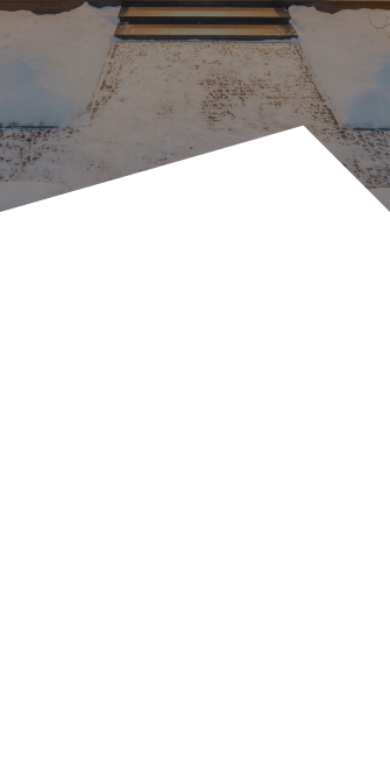
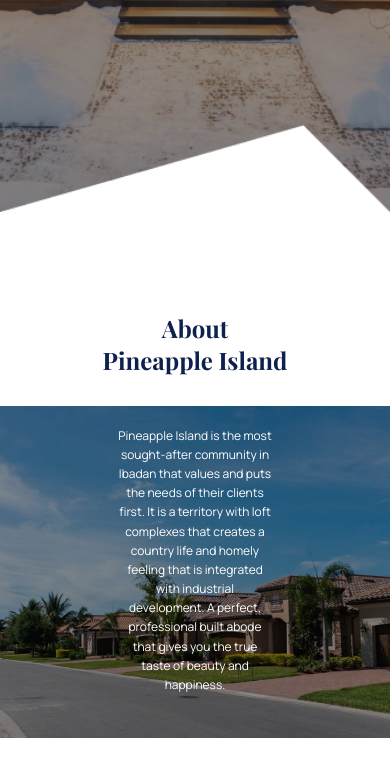
Before and after one commit to OlegNestayko/Island, a plain HTML site: page index.html in a window 390 px wide. Shown: the part 607-1384 px from the top of the page. Before the commit the page ends 1069 px from the top, so only its background shows below. Drawn offline with nearby package versions, Linux system fonts and the light colour scheme.

Commit message:
Added 'About' section and styles css.

```diff
--- a/index.html
+++ b/index.html
@@ -32,7 +32,7 @@
 				<nav class="header__menu">
 					<ul class="header__list list">
 						<li class="header__item">
-							<a href="" class="header__link link">About Us</a>
+							<a href="#about" class="header__link link">About Us</a>
 						</li>
 						<li class="header__item">
 							<a href="" class="header__link link">What we do</a>
@@ -52,7 +52,7 @@
 			<section class="hero">
 				<div class="hero-container">
 					<div class="hero-desc">
-						<h1 class="hero__title">Pineapple Island:
+						<h1 class="hero__title title">Pineapple Island:
 							GenZ and Millenial
 							Abode</h1>
 						<p class="hero__text">a community that gives you a taste of happiness, a place you'll love to live and
@@ -63,7 +63,21 @@
 					<img src="./Img/main/hero/hose-mobile.png" alt="house" class="hero__img img-mobile" width="400">
 				</div>
 			</section>
-			<section></section>
+			<!-- About section -->
+			<section id="about" class="about">
+				<div class="about__container">
+					<h2 class="about__title title"><span>About</span> Pineapple Island</h2>
+					<div class="about__content">
+						<img src="./Img/main/about/house.jpg" alt="house" class="about__img" width="500">
+						<p class="about__text">Pineapple Island is the most sought-after community in Ibadan that values and
+							puts the needs of their clients first. It
+							is a territory with loft complexes that creates a country life and homely feeling that is
+							integrated with industrial
+							development. A perfect, professional built abode that gives you the true taste of beauty and
+							happiness.</p>
+					</div>
+				</div>
+			</section>
 			<section></section>
 			<section></section>
 			<section></section>
--- a/sass/styles.scss
+++ b/sass/styles.scss
@@ -55,6 +55,12 @@ body {
 
 .list {
   list-style: none;
+}
+
+.title {
+  font-family: $title-ff;
+  font-weight: $title-fw;
+  font-size: $title-fz;
 }
 
 /* ---------------------------------------- */
@@ -340,12 +346,15 @@ body {
 
     background-color: $accent;
   }
+
   .back-top {
     position: fixed;
+    z-index: 20;
+
+    width: 100%;
     height: 70px;
-    width: 100%;
+
     background-color: $main-light;
-    z-index: 20;
   }
 }
 
@@ -371,6 +380,7 @@ body {
   top: 70px;
   left: $ident_0;
   z-index: 15;
+
   transform: translateY(0);
   transition: all 0.8s ease;
 }
@@ -384,9 +394,6 @@ body {
   &__title {
     margin-bottom: $ident_20;
 
-    font-family: $title-ff;
-    font-weight: $title-fw;
-    font-size: $title-fz;
     color: $main-light;
   }
 
@@ -403,10 +410,12 @@ body {
     max-width: 100%;
   }
 }
+
 .hero-container {
   display: flex;
   justify-content: end;
 }
+
 .hero-desc {
   position: absolute;
   top: 275px;
@@ -437,16 +446,12 @@ body {
       text-align: center;
     }
 
-    // .hero__text
-
-    &__text {
-    }
-
     // .hero__img
 
     &__img {
       position: relative;
       z-index: -10;
+
       width: 100%;
 
       filter: brightness(58%);
@@ -454,33 +459,37 @@ body {
   }
   .hero-container {
     padding-top: 70px;
+
     display: block;
   }
   .hero-desc {
+    top: 50%;
+    left: 50%;
     z-index: 5;
 
-    top: 50%;
-    left: 50%;
+    background-color: transparent;
+
     transform: translateX(-50%);
-    background-color: transparent;
   }
 }
 @media (max-width: 991px) {
   .hero {
+    margin-bottom: 150px;
     // .hero__title
 
     &__title {
+      padding: 0;
+
+      display: inline-block;
+      width: 300px;
+
       font-size: 26px;
-      padding: 0;
-      width: 300px;
-      display: inline-block;
     }
 
     // .hero__img
 
     &__img {
       -webkit-mask-position-x: 640px;
-      // object-fit: contain;
     }
   }
 
@@ -490,57 +499,37 @@ body {
 
   .hero-desc {
     top: 20%;
+
     text-align: center;
   }
 }
 
 @media (max-width: 767px) {
   .hero {
-    // .hero__title
-
-    &__title {
-    }
-
     // .hero__text
 
     &__text {
       font-size: 14px;
     }
-
-    // .hero__img
-
-    &__img {
-    }
   }
 
-  .hero-container {
-  }
+  @media (max-width: 480px) {
+    .hero {
+      margin-bottom: 100px;
 
-  .hero-desc {
-  }
-}
+      // .hero__text
 
-@media (max-width: 480px) {
-  .hero {
-    // .hero__title
+      &__text {
+        font-size: 14px;
+        text-align: center;
+      }
 
-    &__title {
+      // .hero__img
+
+      &__img {
+        object-fit: cover;
+      }
     }
-
-    // .hero__text
-
-    &__text {
-      text-align: center;
-      font-size: 14px;
-    }
-
-    // .hero__img
-
-    &__img {
-      object-fit: cover;
-    }
-  }
-  .hero-container {
   }
 
   .hero-desc {
@@ -550,11 +539,6 @@ body {
 
 @media (max-width: 400px) {
   .hero {
-    // .hero__title
-
-    &__title {
-    }
-
     // .hero__text
 
     &__text {
@@ -566,9 +550,6 @@ body {
     &__img {
       display: none;
     }
-  }
-
-  .hero-container {
   }
 
   .hero-desc {
@@ -594,3 +575,150 @@ body {
     border-radius: 5px;
   }
 }
+/* ---------------------------------------- */
+/* About section */
+/* Desktop styles */
+.about {
+  margin-bottom: 250px;
+  // .about__container
+
+  &__container {
+    padding: 0px 87px 0px;
+
+    display: flex;
+    justify-content: space-between;
+    align-items: center;
+  }
+
+  // .about__title
+
+  &__title {
+    margin-right: $ident_20;
+
+    display: inline-block;
+    width: 230px;
+
+    font-size: 50px;
+  }
+
+  // .about__content
+
+  &__content {
+    display: flex;
+    width: 850px;
+  }
+
+  // .about__img
+
+  &__img {
+    max-width: 100%;
+  }
+
+  // .about__text
+
+  &__text {
+    padding: 80px 46px;
+
+    line-height: calc(32 / 20);
+    color: $main-light;
+
+    background-color: $accent;
+  }
+}
+
+/* About section */
+/* Mobile styles */
+@media (max-width: 1200px) {
+  .about {
+    // .about__container
+
+    &__container {
+      padding: 0px 40px 0px;
+    }
+  }
+}
+@media (max-width: 991px) {
+  .about {
+    margin-bottom: 100px;
+    // .about__container
+
+    &__container {
+      padding: $ident_0;
+
+      display: block;
+    }
+
+    // .about__title
+
+    &__title {
+      margin: 0px auto;
+      margin-bottom: $ident_30;
+
+      display: block;
+
+      font-size: 24px;
+      text-align: center;
+
+      span {
+        display: block;
+      }
+    }
+
+    // .about__content
+
+    &__content {
+      position: relative;
+      width: 100%;
+    }
+
+    // .about__img
+
+    &__img {
+      width: 100%;
+      filter: brightness(58%);
+    }
+
+    // .about__text
+
+    &__text {
+      position: absolute;
+      top: 30%;
+      left: 50%;
+      padding: $ident_20;
+
+      text-align: center;
+
+      transform: translate(-50%);
+
+      background-color: transparent;
+    }
+  }
+}
+@media (max-width: 767px) {
+  .about {
+    // .about__text
+
+    &__text {
+      top: 10%;
+    }
+  }
+}
+
+@media (max-width: 610px) {
+  .about {
+    &__text {
+      font-size: 16px;
+    }
+  }
+}
+
+@media (max-width: 480px) {
+  .about {
+    // .about__text
+
+    &__text {
+      top: 0;
+      font-size: 12px;
+    }
+  }
+}
```
Also changed, not shown: Img/main/about/house.jpg (added), css/styles.css.
